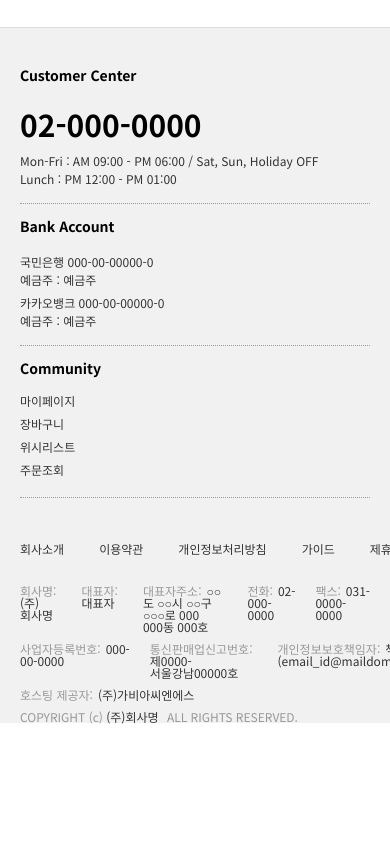
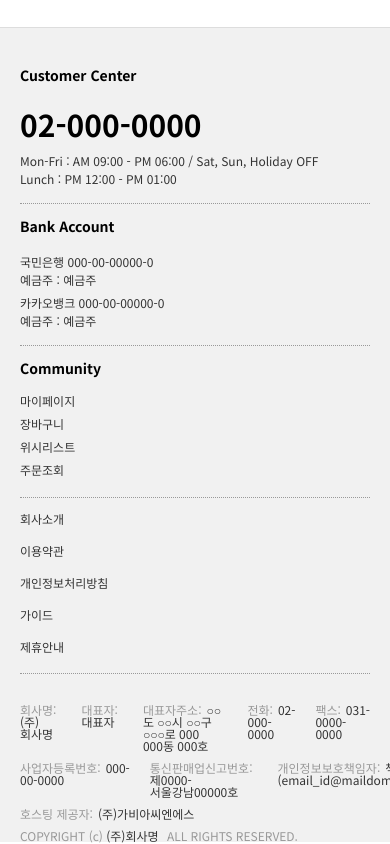
Before and after one commit to Develing1991/dev-shop, a Next.js app: page / in a window 390 px wide. Shown: the part 8053-8897 px from the top of the page. Before the commit the page ends 8778 px from the top, so only its background shows below. Built offline with nearby package versions, Linux system fonts and the light colour scheme.

Commit message:
terms 반응형

```diff
--- a/src/layouts/footers/components/Terms/Terms.styles.ts
+++ b/src/layouts/footers/components/Terms/Terms.styles.ts
@@ -4,9 +4,18 @@ export const Terms = styled.div`
   font-size: var(--text-xs);
   font-weight: var(--font-regular);
   margin-top: 30px;
+  @media screen and (max-width: 640px) {
+    margin-top: 0px;
+    border-bottom: 1px dotted var(--color-gray-1);
+    padding-bottom: 20px;
+    margin-bottom: 15px;
+  }
   ul {
     display: flex;
     gap: 20px;
+    @media screen and (max-width: 640px) {
+      flex-direction: column;
+    }
   }
 
   li a {
```
